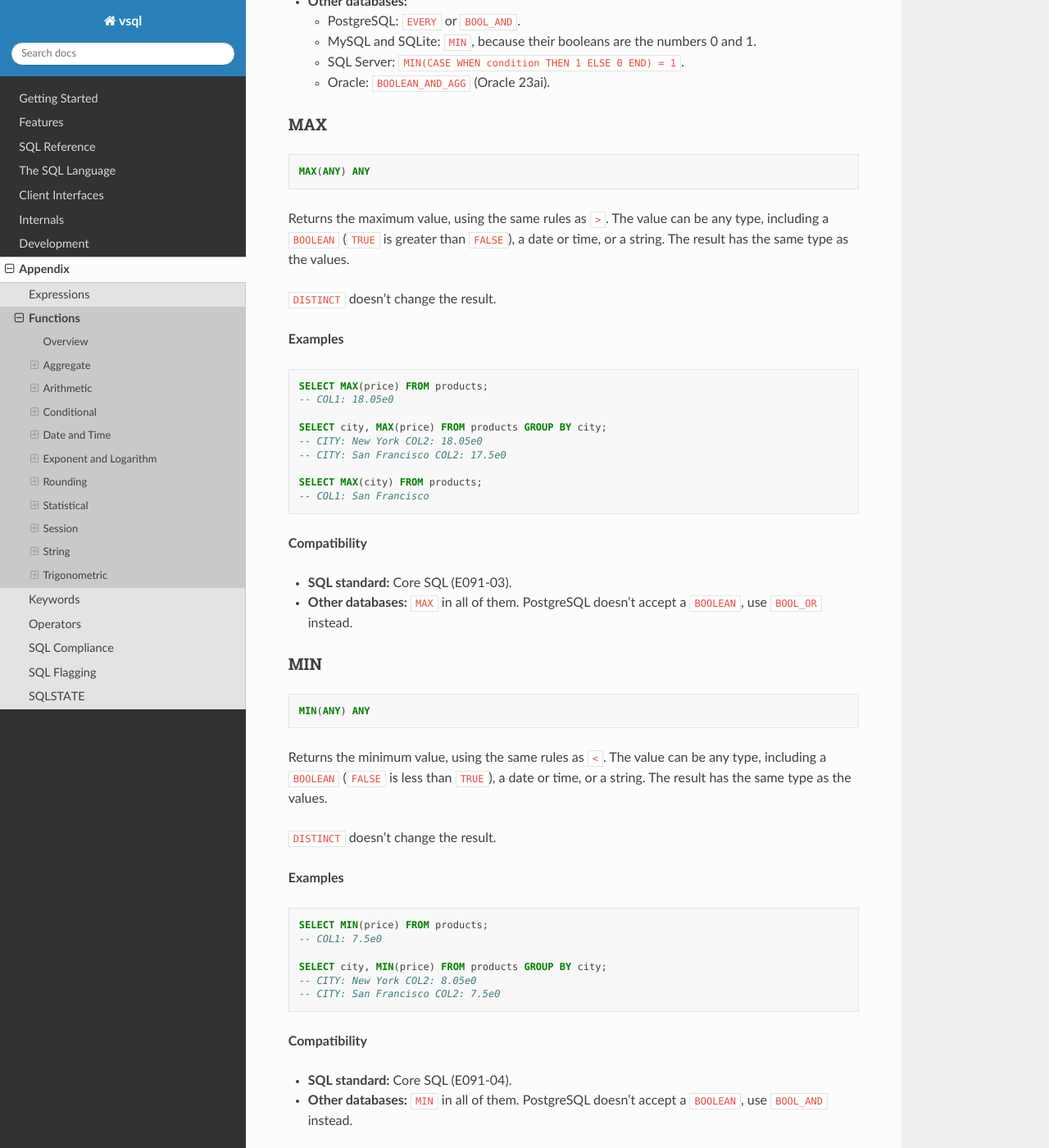
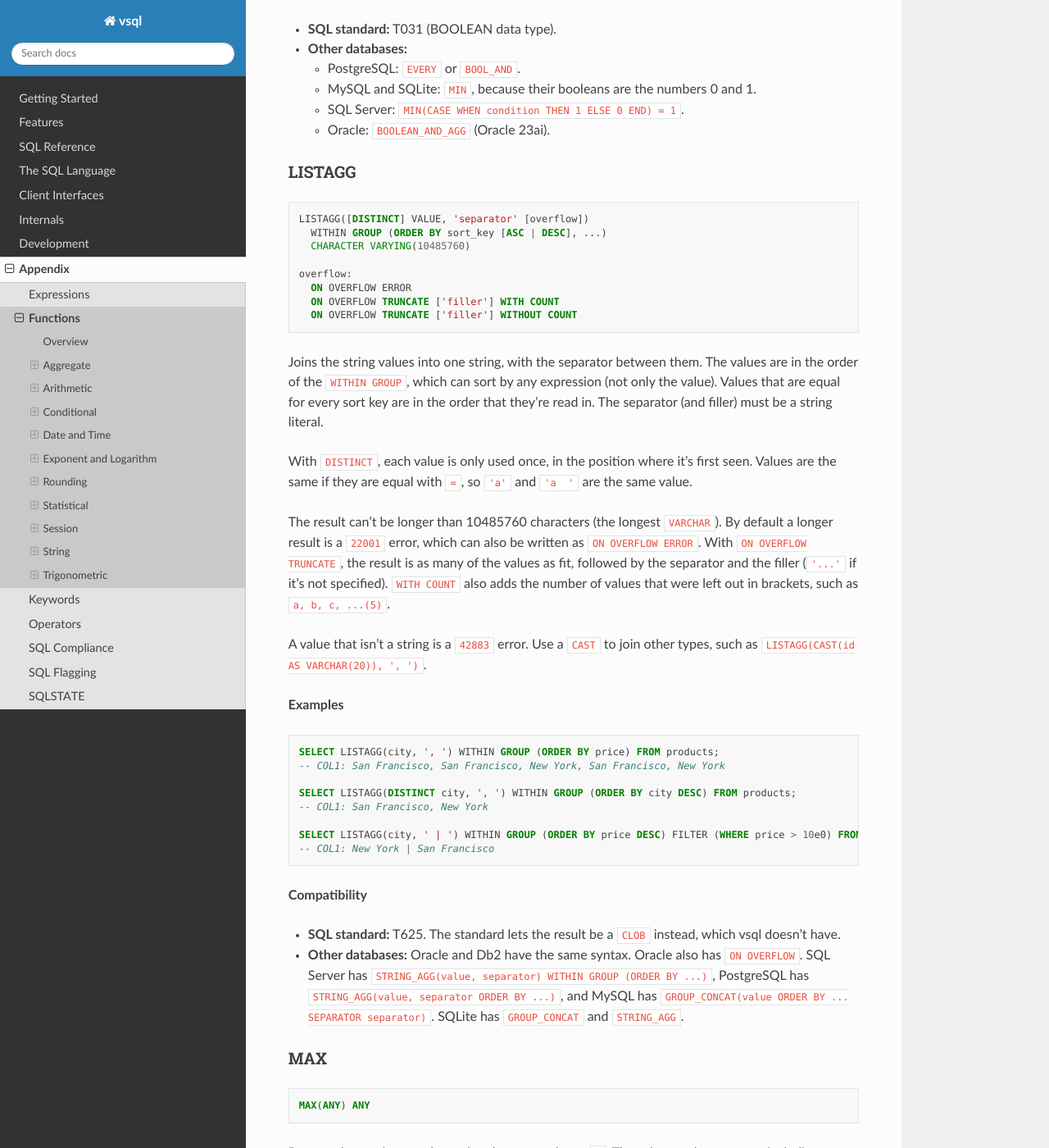
Before and after one commit to elliotchance/vsql, a Sphinx documentation site: the page built from docs/functions.rst, in a window 1280 px wide and 1400 px high, scrolled down 8579 px. Shown: the whole window at 82% size. Built offline with Sphinx 7.4.7 and the Read the Docs theme 3.1.0, drawn with Linux system fonts in a browser that asks for light colours; some of the changed text lies outside the part shown.

Commit message:
language: Support LISTAGG (T625)
LISTAGG([DISTINCT] x, 'separator' [ON OVERFLOW ...]) WITHIN GROUP (ORDER BY
...) joins the string values of a group with the separator, in the order of the
sort keys. Rows that are equal for every sort key stay in the order they were
read in, and with DISTINCT the first of each set of duplicates is kept. It
also takes a FILTER clause.

The result is a VARCHAR(10485760), the longest VARCHAR. A longer result is a
22001 error, or with ON OVERFLOW TRUNCATE it's cut after as many values as fit,
followed by the separator, the filler and (WITH COUNT) the number of values
that were left out. The overflow rules are tested directly with a smaller
maximum length.

The sort keys of the WITHIN GROUP aren't the sort keys of an ORDER BY, so they
aren't flagged with V202. The code that makes an aggregate function a value of
the query it's an aggregate of (including an outer query) is now shared by the
general set functions and LISTAGG (aggregate_result).

Co-Authored-By: Claude Opus 5.5 <noreply@anthropic.com>

```diff
--- a/docs/functions.rst
+++ b/docs/functions.rst
@@ -119,6 +119,9 @@ Each function also has a **Compatibility** section:
    * - ``FLOOR``
      - Rounding
      - T621
+   * - ``LISTAGG``
+     - Aggregate
+     - T625
    * - ``LN``
      - Exponent and Logarithm
      - T621
@@ -438,6 +441,63 @@ if any value is ``FALSE``. ``UNKNOWN`` values are ``NULL``, so they're ignored l
   - SQL Server: ``MIN(CASE WHEN condition THEN 1 ELSE 0 END) = 1``.
   - Oracle: ``BOOLEAN_AND_AGG`` (Oracle 23ai).
 
+LISTAGG
+^^^^^^^
+
+.. code-block:: sql
+
+   LISTAGG([DISTINCT] VALUE, 'separator' [overflow])
+     WITHIN GROUP (ORDER BY sort_key [ASC | DESC], ...)
+     CHARACTER VARYING(10485760)
+
+   overflow:
+     ON OVERFLOW ERROR
+     ON OVERFLOW TRUNCATE ['filler'] WITH COUNT
+     ON OVERFLOW TRUNCATE ['filler'] WITHOUT COUNT
+
+Joins the string values into one string, with the separator between them. The
+values are in the order of the ``WITHIN GROUP``, which can sort by any
+expression (not only the value). Values that are equal for every sort key are
+in the order that they're read in. The separator (and filler) must be a string
+literal.
+
+With ``DISTINCT``, each value is only used once, in the position where it's
+first seen. Values are the same if they are equal with ``=``, so ``'a'`` and
+``'a  '`` are the same value.
+
+The result can't be longer than 10485760 characters (the longest
+``VARCHAR``). By default a longer result is a ``22001`` error, which can also be
+written as ``ON OVERFLOW ERROR``. With ``ON OVERFLOW TRUNCATE``, the result is
+as many of the values as fit, followed by the separator and the filler
+(``'...'`` if it's not specified). ``WITH COUNT`` also adds the number of values
+that were left out in brackets, such as ``a, b, c, ...(5)``.
+
+A value that isn't a string is a ``42883`` error. Use a ``CAST`` to join other
+types, such as ``LISTAGG(CAST(id AS VARCHAR(20)), ', ')``.
+
+**Examples**
+
+.. code-block:: sql
+
+  SELECT LISTAGG(city, ', ') WITHIN GROUP (ORDER BY price) FROM products;
+  -- COL1: San Francisco, San Francisco, New York, San Francisco, New York
+
+  SELECT LISTAGG(DISTINCT city, ', ') WITHIN GROUP (ORDER BY city DESC) FROM products;
+  -- COL1: San Francisco, New York
+
+  SELECT LISTAGG(city, ' | ') WITHIN GROUP (ORDER BY price DESC) FILTER (WHERE price > 10e0) FROM products;
+  -- COL1: New York | San Francisco
+
+**Compatibility**
+
+- **SQL standard:** T625. The standard lets the result be a ``CLOB`` instead,
+  which vsql doesn't have.
+- **Other databases:** Oracle and Db2 have the same syntax. Oracle also has
+  ``ON OVERFLOW``. SQL Server has ``STRING_AGG(value, separator) WITHIN GROUP
+  (ORDER BY ...)``, PostgreSQL has ``STRING_AGG(value, separator ORDER BY
+  ...)``, and MySQL has ``GROUP_CONCAT(value ORDER BY ... SEPARATOR
+  separator)``. SQLite has ``GROUP_CONCAT`` and ``STRING_AGG``.
+
 MAX
 ^^^
 
--- a/docs/sql-compliance.rst
+++ b/docs/sql-compliance.rst
@@ -1550,7 +1550,7 @@ Optional Features
    * - ✅ **T624**
      - **Common logarithm functions**
 
-   * - ❌ **T625**
+   * - ✅ **T625**
      - **LISTAGG**
 
    * - ❌ **T641**
--- a/docs/sqlstate.rst
+++ b/docs/sqlstate.rst
@@ -276,6 +276,9 @@ large enough to store it.
   -- error 22001: string data right truncation for CHARACTER VARYING(4)
 
 A ``CAST`` to a shorter type is a ``01004`` warning instead.
+
+``LISTAGG`` also returns this error when its result would be longer than
+10485760 characters, unless it has ``ON OVERFLOW TRUNCATE``.
 
 ``22003`` numeric value out of range
 ^^^^^^^^^^^^^^^^^^^^^^^^^^^^^^^^^^^^
--- a/docs/standard/part2/06.txt
+++ b/docs/standard/part2/06.txt
@@ -1103,7 +1103,7 @@
 6.28/SR/7.o              implemented  vsql/compiler.v tests/std_2_11_9_check_constraint.sql
 6.28/SR/7.p              n/a          - - multisets (S271)
 6.28/SR/7.q              n/a          - - ARRAY_AGG (S098)
-6.28/SR/7.r              n/a          - - LISTAGG (T625)
+6.28/SR/7.r              implemented  vsql/compiler.v tests/std_2_10_9_listagg.sql
 6.28/SR/7.s              n/a          - - multisets (S271)
 6.28/SR/7.t              n/a          - - multisets (S271)
 6.28/SR/7.u              n/a          - - window functions (T611)
```
Also changed, not shown: docs/standard/part2/10.txt (+35 -35 lines), 9 other files.
